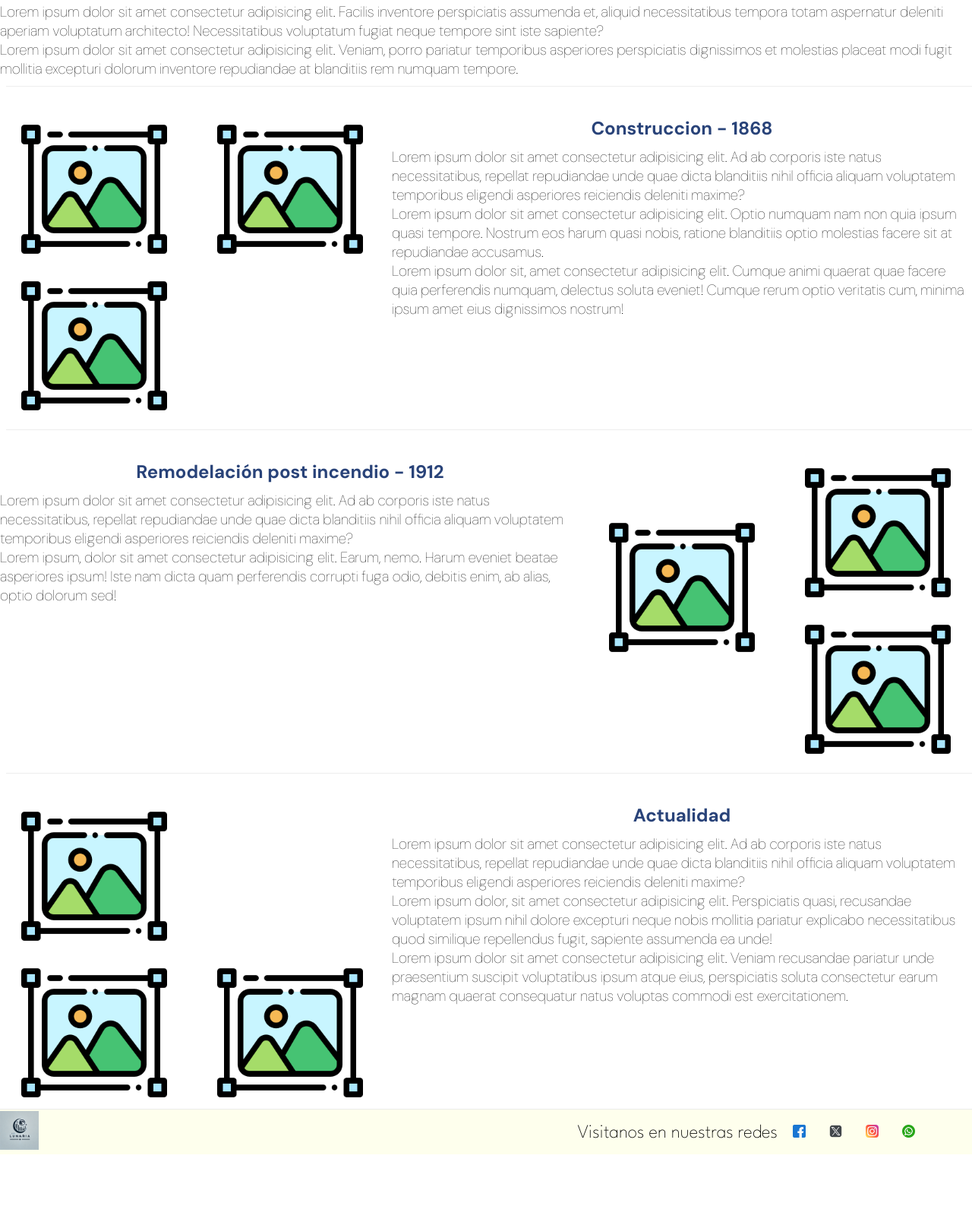
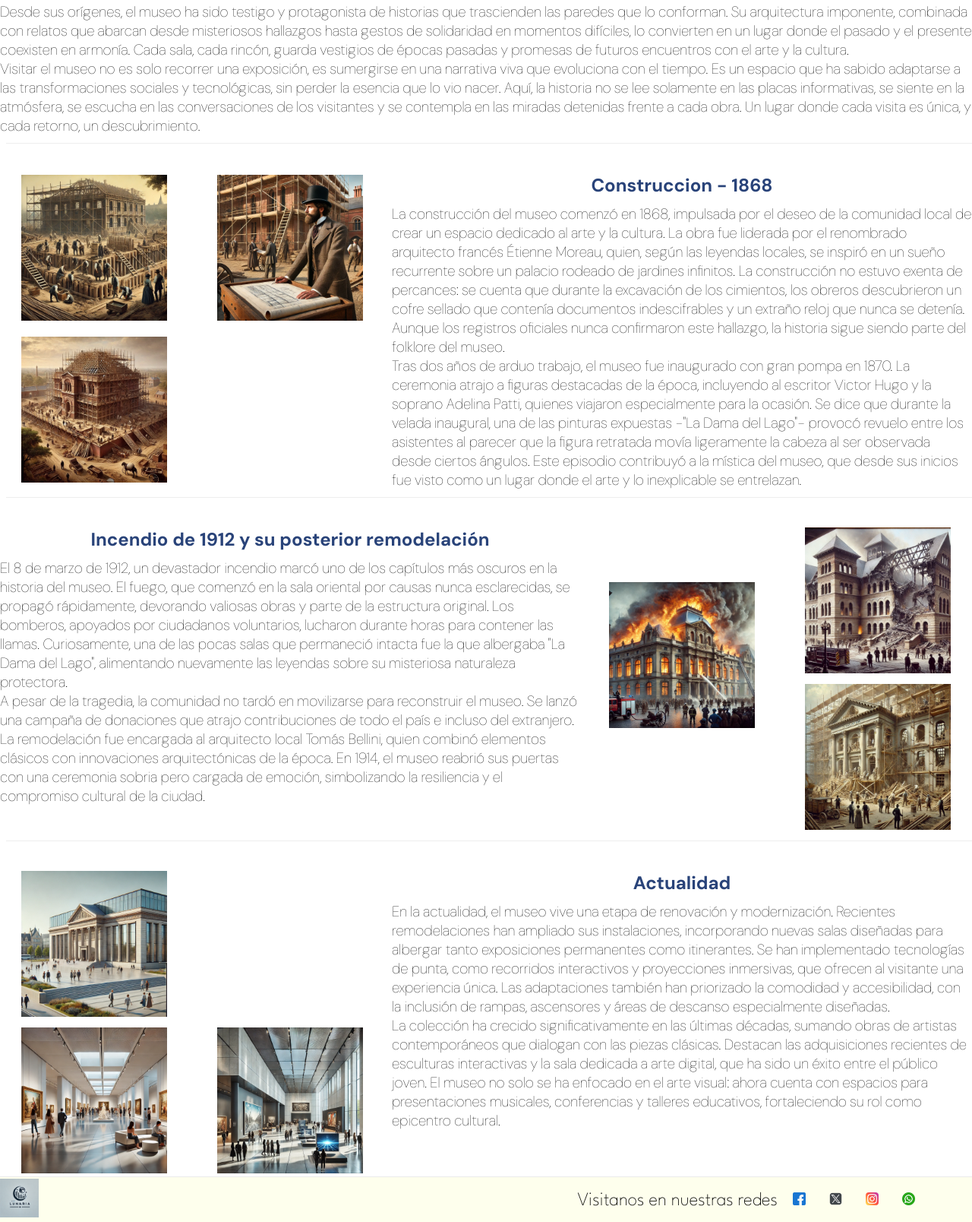
Before and after one commit to lucianamg/63305_sass, a website: page about.html in a window 1280 px wide. Shown: the part 104-1712 px from the top of the page at 76% size. Before the commit the page ends 1623 px from the top, so only its background shows below. Drawn offline with Linux system fonts and the light colour scheme.

Commit message:
contenido y fotos about

```diff
--- a/about.html
+++ b/about.html
@@ -35,44 +35,44 @@
             </div>
 
             <div class="sectionMainDescription">
-                <p>Lorem ipsum dolor sit amet consectetur adipisicing elit. Facilis inventore perspiciatis assumenda et, aliquid necessitatibus tempora totam aspernatur deleniti aperiam voluptatum architecto! Necessitatibus voluptatum fugiat neque tempore sint iste sapiente?</p>
-                <p>Lorem ipsum dolor sit amet consectetur adipisicing elit. Veniam, porro pariatur temporibus asperiores perspiciatis dignissimos et molestias placeat modi fugit mollitia excepturi dolorum inventore repudiandae at blanditiis rem numquam tempore.</p>
+                <p>Desde sus orígenes, el museo ha sido testigo y protagonista de historias que trascienden las paredes que lo conforman. Su arquitectura imponente, combinada con relatos que abarcan desde misteriosos hallazgos hasta gestos de solidaridad en momentos difíciles, lo convierten en un lugar donde el pasado y el presente coexisten en armonía. Cada sala, cada rincón, guarda vestigios de épocas pasadas y promesas de futuros encuentros con el arte y la cultura.</p>
+                <p> Visitar el museo no es solo recorrer una exposición, es sumergirse en una narrativa viva que evoluciona con el tiempo. Es un espacio que ha sabido adaptarse a las transformaciones sociales y tecnológicas, sin perder la esencia que lo vio nacer. Aquí, la historia no se lee solamente en las placas informativas, se siente en la atmósfera, se escucha en las conversaciones de los visitantes y se contempla en las miradas detenidas frente a cada obra. Un lugar donde cada visita es única, y cada retorno, un descubrimiento.</p>
             </div>
             <div class="line1"></div>
                     <div class="title1">
                         <h2>Construccion - 1868</h2>
                     </div>
                     <div class="paragraph1">
-                        <p>Lorem ipsum dolor sit amet consectetur adipisicing elit. Ad ab corporis iste natus necessitatibus, repellat repudiandae unde quae dicta blanditiis nihil officia aliquam voluptatem temporibus eligendi asperiores reiciendis deleniti maxime?</p>
-                        <p>Lorem ipsum dolor sit amet consectetur adipisicing elit. Optio numquam nam non quia ipsum quasi tempore. Nostrum eos harum quasi nobis, ratione blanditiis optio molestias facere sit at repudiandae accusamus.</p>
-                        <p>Lorem ipsum dolor sit, amet consectetur adipisicing elit. Cumque animi quaerat quae facere quia perferendis numquam, delectus soluta eveniet! Cumque rerum optio veritatis cum, minima ipsum amet eius dignissimos nostrum!</p>
+                        <p>La construcción del museo comenzó en 1868, impulsada por el deseo de la comunidad local de crear un espacio dedicado al arte y la cultura. La obra fue liderada por el renombrado arquitecto francés Étienne Moreau, quien, según las leyendas locales, se inspiró en un sueño recurrente sobre un palacio rodeado de jardines infinitos. La construcción no estuvo exenta de percances: se cuenta que durante la excavación de los cimientos, los obreros descubrieron un cofre sellado que contenía documentos indescifrables y un extraño reloj que nunca se detenía. Aunque los registros oficiales nunca confirmaron este hallazgo, la historia sigue siendo parte del folklore del museo.</p>
+                        <p>Tras dos años de arduo trabajo, el museo fue inaugurado con gran pompa en 1870. La ceremonia atrajo a figuras destacadas de la época, incluyendo al escritor Victor Hugo y la soprano Adelina Patti, quienes viajaron especialmente para la ocasión. Se dice que durante la velada inaugural, una de las pinturas expuestas -"La Dama del Lago"- provocó revuelo entre los asistentes al parecer que la figura retratada movía ligeramente la cabeza al ser observada desde ciertos ángulos. Este episodio contribuyó a la mística del museo, que desde sus inicios fue visto como un lugar donde el arte y lo inexplicable se entrelazan.</p>
                     </div>
                     <div class="img1_1">
-                        <img src="../assets/img/imagen-std.png" alt="">
+                        <img src="./assets/img/workers_construction_1868.webp" alt="trabajadores en la construccion del museo">
                     </div>
                     <div class="img1_2">
-                        <img src="../assets/img/imagen-std.png" alt="">
+                        <img src="./assets/img/architect_reviewing_plans.webp" alt="arquitecto revisando el plano">
                     </div>
                     <div class="img1_3">
-                        <img src="../assets/img/imagen-std.png" alt="">
+                        <img src="../assets/img/partially_built_museum.webp" alt="el museo parcialmente construido">
                     </div>
                     <div class="line2"></div>
 
                     <div class="title2">
-                        <h2>Remodelación post incendio - 1912</h2>
+                        <h2>Incendio de 1912 y su posterior remodelación</h2>
                     </div>
                     <div class="paragraph2">
-                        <p>Lorem ipsum dolor sit amet consectetur adipisicing elit. Ad ab corporis iste natus necessitatibus, repellat repudiandae unde quae dicta blanditiis nihil officia aliquam voluptatem temporibus eligendi asperiores reiciendis deleniti maxime?</p>
-                        <p>Lorem ipsum, dolor sit amet consectetur adipisicing elit. Earum, nemo. Harum eveniet beatae asperiores ipsum! Iste nam dicta quam perferendis corrupti fuga odio, debitis enim, ab alias, optio dolorum sed!</p>
+                        <p>El 8 de marzo de 1912, un devastador incendio marcó uno de los capítulos más oscuros en la historia del museo. El fuego, que comenzó en la sala oriental por causas nunca esclarecidas, se propagó rápidamente, devorando valiosas obras y parte de la estructura original. Los bomberos, apoyados por ciudadanos voluntarios, lucharon durante horas para contener las llamas. Curiosamente, una de las pocas salas que permaneció intacta fue la que albergaba "La Dama del Lago", alimentando nuevamente las leyendas sobre su misteriosa naturaleza protectora.</p>
+                        <p>A pesar de la tragedia, la comunidad no tardó en movilizarse para reconstruir el museo. Se lanzó una campaña de donaciones que atrajo contribuciones de todo el país e incluso del extranjero. La remodelación fue encargada al arquitecto local Tomás Bellini, quien combinó elementos clásicos con innovaciones arquitectónicas de la época. En 1914, el museo reabrió sus puertas con una ceremonia sobria pero cargada de emoción, simbolizando la resiliencia y el compromiso cultural de la ciudad.</p>
+
                     </div>
                     <div class="img2_1">
-                        <img src="../assets/img/imagen-std.png" alt="">
+                        <img src="./assets/img/1912_Flames_engulf_upper_floors.webp" alt="el incendio de 1912">
                     </div>
                     <div class="img2_2">
-                        <img src="../assets/img/imagen-std.png" alt="">
+                        <img src="./assets/img/damaged_after_fire.webp" alt="el edificio post incendio">
                     </div>
                     <div class="img2_3">
-                        <img src="../assets/img/imagen-std.png" alt="">
+                        <img src="./assets/img/reconstruction_1912.webp" alt="el edificio siendo reconstruido">
                     </div>
 
                     <div class="line3"></div>
@@ -80,18 +80,17 @@
                         <h2>Actualidad</h2>
                     </div>
                     <div class="paragraph3">
-                        <p>Lorem ipsum dolor sit amet consectetur adipisicing elit. Ad ab corporis iste natus necessitatibus, repellat repudiandae unde quae dicta blanditiis nihil officia aliquam voluptatem temporibus eligendi asperiores reiciendis deleniti maxime?</p>
-                        <p>Lorem ipsum dolor, sit amet consectetur adipisicing elit. Perspiciatis quasi, recusandae voluptatem ipsum nihil dolore excepturi neque nobis mollitia pariatur explicabo necessitatibus quod similique repellendus fugit, sapiente assumenda ea unde!</p>
-                        <p>Lorem ipsum dolor sit amet consectetur adipisicing elit. Veniam recusandae pariatur unde praesentium suscipit voluptatibus ipsum atque eius, perspiciatis soluta consectetur earum magnam quaerat consequatur natus voluptas commodi est exercitationem.</p>
+                        <p>En la actualidad, el museo vive una etapa de renovación y modernización. Recientes remodelaciones han ampliado sus instalaciones, incorporando nuevas salas diseñadas para albergar tanto exposiciones permanentes como itinerantes. Se han implementado tecnologías de punta, como recorridos interactivos y proyecciones inmersivas, que ofrecen al visitante una experiencia única. Las adaptaciones también han priorizado la comodidad y accesibilidad, con la inclusión de rampas, ascensores y áreas de descanso especialmente diseñadas.</p>
+                        <p>La colección ha crecido significativamente en las últimas décadas, sumando obras de artistas contemporáneos que dialogan con las piezas clásicas. Destacan las adquisiciones recientes de esculturas interactivas y la sala dedicada a arte digital, que ha sido un éxito entre el público joven. El museo no solo se ha enfocado en el arte visual: ahora cuenta con espacios para presentaciones musicales, conferencias y talleres educativos, fortaleciendo su rol como epicentro cultural.</p>
                     </div>
                     <div class="img3_1">
-                        <img src="../assets/img/imagen-std.png" alt="">
+                        <img src="./assets/img/modern-day_museum_exterior.webp" alt="fachada exterior del museo actual">
                     </div>
                     <div class="img3_2">
-                        <img src="../assets/img/imagen-std.png" alt="">
+                        <img src="./assets/img/modern_day_interior.webp" alt="interior del museo actual">
                     </div>
                     <div class="img3_3">
-                        <img src="../assets/img/imagen-std.png" alt="">
+                        <img src="./assets/img/new_exhibition_hall.webp" alt="la nueva galeria">
                     </div>
 
         </section>
```
Also changed, not shown: assets/img/1912_Flames_engulf_upper_floors.webp (added), assets/img/architect_reviewing_plans.webp (added), assets/img/damaged_after_fire.webp (added), assets/img/modern-day_museum_exterior.webp (added), assets/img/modern_day_interior.webp (added), assets/img/new_exhibition_hall.webp (added), assets/img/partially_built_museum.webp (added), assets/img/reconstruction_1912.webp (added), assets/img/workers_construction_1868.webp (added).
